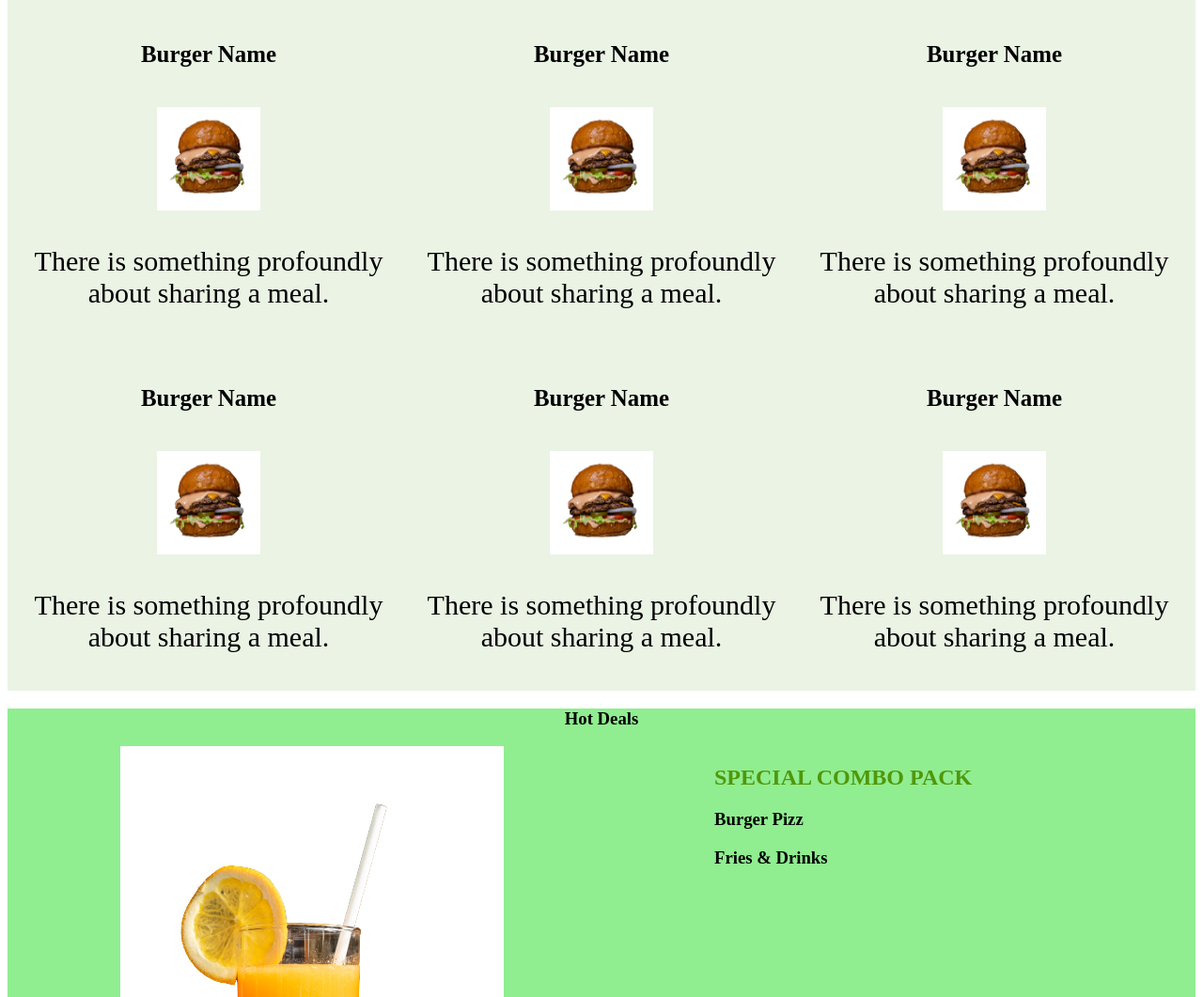
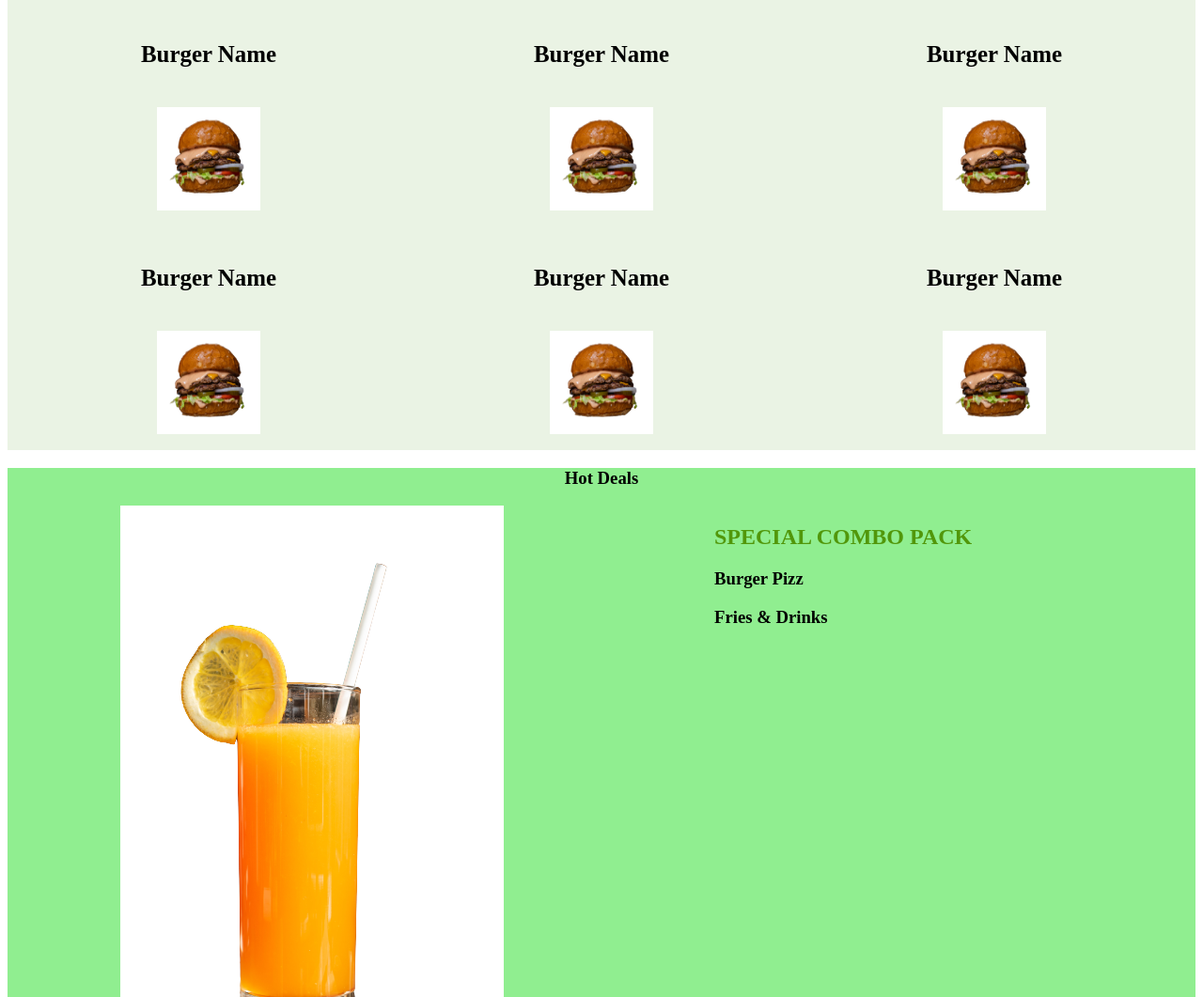
Before and after one commit to CKmwaa/Street-Food, a plain HTML site: page index.html in a window 1280 px wide. Shown: the part 641-1702 px from the top of the page at 94% size. Drawn offline with Linux system fonts and the light colour scheme.

```diff
--- a/index.html
+++ b/index.html
@@ -65,31 +65,32 @@
             <div class="img">
                 <h5>Burger Name</h5>
                 <img src="./pics/Burger.png" height="110px" width = "110px" alt="">
-                <p> There is something profoundly <br> about sharing a meal.</p>
+
                 </div>
             <div class="img">
                 <h5>Burger Name</h5>
                 <img src="./pics/Burger.png" height="110px" width = "110px" alt="">
-                <p> There is something profoundly <br> about sharing a meal.</p>
+
             </div>
             <div class="img">
                 <h5>Burger Name</h5>
                 <img src="./pics/Burger.png" height="110px" width = "110px" alt="">
-                <p> There is something profoundly <br> about sharing a meal.</p>
+
             </div>
             <div class="img">
                 <h5>Burger Name</h5>
                 <img src="./pics/Burger.png" height="110px" width="110px">
-            <p> There is something profoundly <br> about sharing a meal.</p></div>
+
+        </div>
             <div class="img">
                 <h5>Burger Name</h5>
                 <img src="./pics/Burger.png" height= "110px" width = "110px">
-                <p> There is something profoundly <br> about sharing a meal.</p>
+
             </div>
             <div class="img">
                 <h5>Burger Name</h5>
                 <img src="./pics/Burger.png" height="110px" width="110px">
-                <p> There is something profoundly <br> about sharing a meal.</p>
+
             </div>
         </div>
 
```
